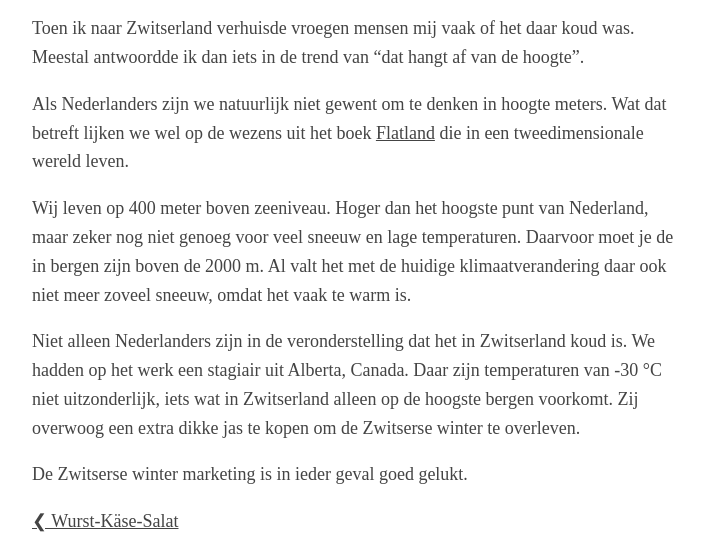
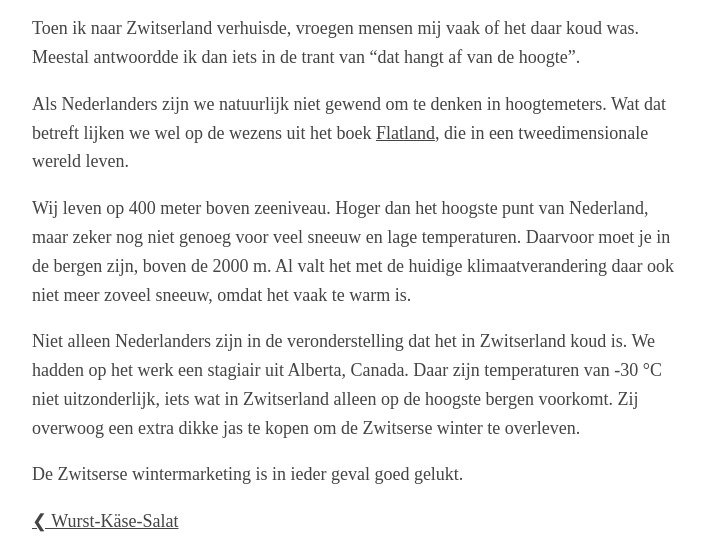
Before and after one commit to Roald87/roaldin.ch, a Jekyll site: the page built from _posts/2023-08-30-hoogte.md, in a window 1280 px wide, cut to the strip 404-962 px from the top of the page. Shown: the whole strip, without its empty margins (283-987 px from the left). Built offline with Jekyll 4.4.1, drawn with Linux system fonts in a browser that asks for light colours; comment, search, counter and statistics services are not loaded.

Commit message:
Spellcheck by ChatGPT

```diff
--- a/_posts/2023-08-30-hoogte.md
+++ b/_posts/2023-08-30-hoogte.md
@@ -6,12 +6,12 @@ image: generated/hoogte-1-500-4f46e5826.webp
 
 {% picture hoogte-1.png %}
 
-Toen ik naar Zwitserland verhuisde vroegen mensen mij vaak of het daar koud was. Meestal antwoordde ik dan iets in de trend van “dat hangt af van de hoogte”.
+Toen ik naar Zwitserland verhuisde, vroegen mensen mij vaak of het daar koud was. Meestal antwoordde ik dan iets in de trant van "dat hangt af van de hoogte".
 
-Als Nederlanders zijn we natuurlijk niet gewent om te denken in hoogte meters. Wat dat betreft lijken we wel op de wezens uit het boek [Flatland](https://nl.wikipedia.org/wiki/Flatland) die in een tweedimensionale wereld leven.
+Als Nederlanders zijn we natuurlijk niet gewend om te denken in hoogtemeters. Wat dat betreft lijken we wel op de wezens uit het boek [Flatland](https://nl.wikipedia.org/wiki/Flatland), die in een tweedimensionale wereld leven.
 
-Wij leven op 400 meter boven zeeniveau. Hoger dan het hoogste punt van Nederland, maar zeker nog niet genoeg voor veel sneeuw en lage temperaturen. Daarvoor moet je de in bergen zijn boven de 2000 m. Al valt het met de huidige klimaatverandering daar ook niet meer zoveel sneeuw, omdat het vaak te warm is.
+Wij leven op 400 meter boven zeeniveau. Hoger dan het hoogste punt van Nederland, maar zeker nog niet genoeg voor veel sneeuw en lage temperaturen. Daarvoor moet je in de bergen zijn, boven de 2000 m. Al valt het met de huidige klimaatverandering daar ook niet meer zoveel sneeuw, omdat het vaak te warm is.
 
 Niet alleen Nederlanders zijn in de veronderstelling dat het in Zwitserland koud is. We hadden op het werk een stagiair uit Alberta, Canada. Daar zijn temperaturen van -30 °C niet uitzonderlijk, iets wat in Zwitserland alleen op de hoogste bergen voorkomt. Zij overwoog een extra dikke jas te kopen om de Zwitserse winter te overleven.
 
-De Zwitserse winter marketing is in ieder geval goed gelukt.
+De Zwitserse wintermarketing is in ieder geval goed gelukt.
```
